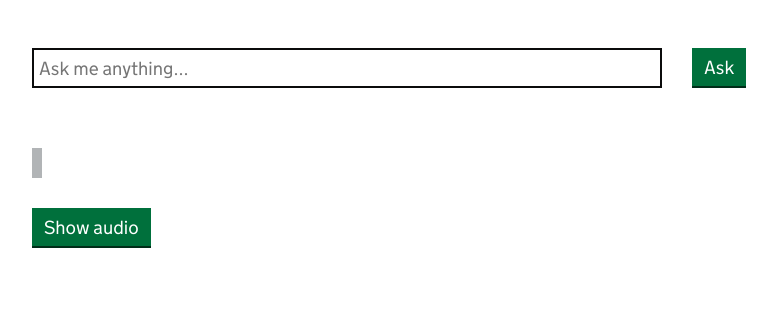
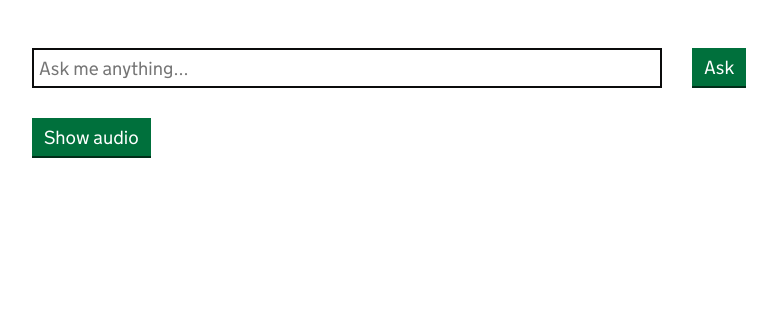
Before and after one commit to Andrewwango/govuk-accessible-search, a website built with webpack: page component/src/index.html in a window 1280 px wide. Shown: the whole page, without its empty margins (128-905 px from the left). Built offline with nearby package versions, Linux system fonts and the light colour scheme.

Commit message:
hide search result component by default

```diff
--- a/component/src/index.html
+++ b/component/src/index.html
@@ -18,7 +18,7 @@
                     <button class="govuk-button" data-module="govuk-button" id="search-button">Ask</button>
                 </div>
             </div>
-            <div id="search-result" class="govuk-inset-text" style="display:block"></div>
+            <div id="search-result" class="govuk-inset-text" style="display:none"></div>
             <div class="govuk-grid-row">
                 <div class="govuk-grid-column-one-third">
                     <button class="govuk-button" id="show-audio-controls-button">Show audio</button>
```
